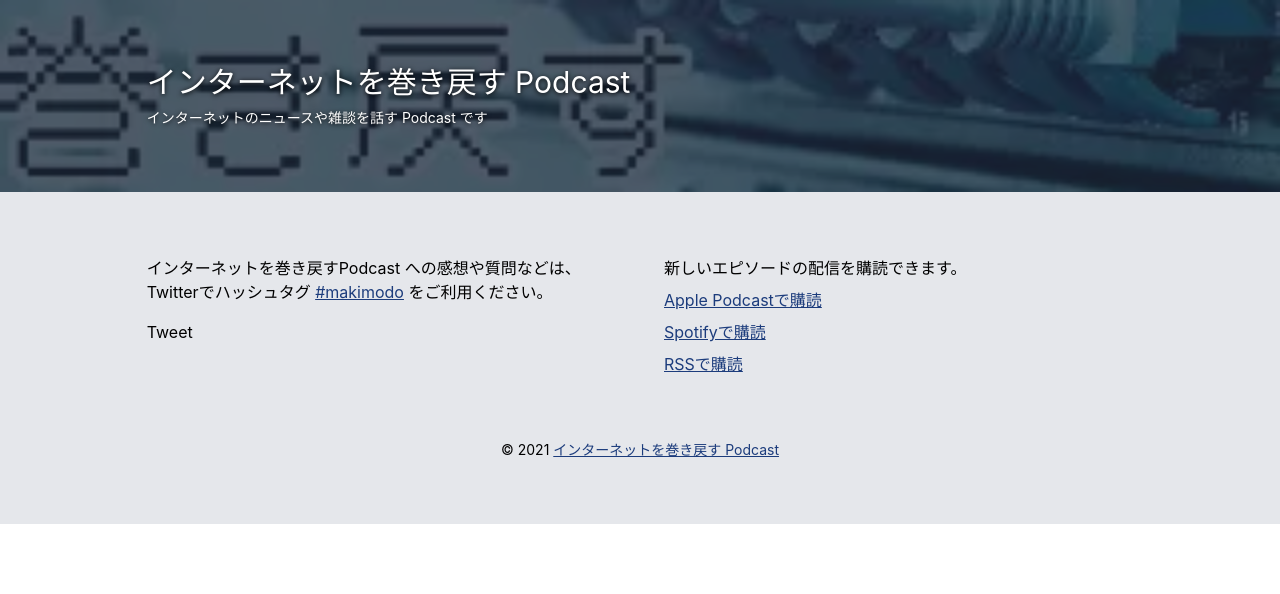
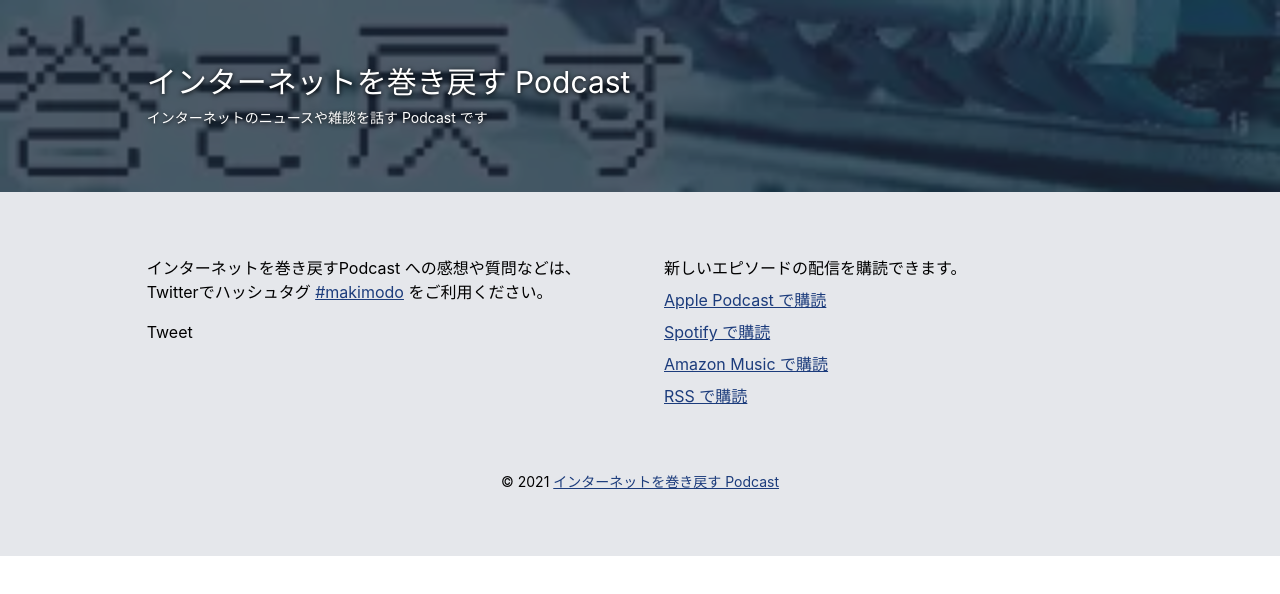
Before and after one commit to kzhrk/makimodo.net, a Nuxt app: page / in a window 1280 px wide. Shown: the top 594 px of the page. Built offline with nearby package versions, Linux system fonts and the light colour scheme; no server answers.

Commit message:
add amazon music link in footer

```diff
--- a/layouts/default.vue
+++ b/layouts/default.vue
@@ -26,9 +26,10 @@
       </div>
 			<dl class="sm:flex-1 flex flex-col gap-2">
 				<dt>新しいエピソードの配信を購読できます。</dt>
-				<dd><a class="link underline hover:no-underline" href="https://podcasts.apple.com/jp/podcast/%E3%82%A4%E3%83%B3%E3%82%BF%E3%83%BC%E3%83%8D%E3%83%83%E3%83%88%E3%82%92%E5%B7%BB%E3%81%8D%E6%88%BB%E3%81%99podcast/id1554626944">Apple Podcastで購読</a></dd>
-				<dd><a class="link underline hover:no-underline" href="https://open.spotify.com/show/4dN5Q9bembieGrumDMqzwO">Spotifyで購読</a></dd>
-				<dd><a class="link underline hover:no-underline" href="/feed.xml">RSSで購読</a></dd>
+				<dd><a class="link underline hover:no-underline" href="https://podcasts.apple.com/jp/podcast/%E3%82%A4%E3%83%B3%E3%82%BF%E3%83%BC%E3%83%8D%E3%83%83%E3%83%88%E3%82%92%E5%B7%BB%E3%81%8D%E6%88%BB%E3%81%99podcast/id1554626944">Apple Podcast で購読</a></dd>
+				<dd><a class="link underline hover:no-underline" href="https://open.spotify.com/show/4dN5Q9bembieGrumDMqzwO">Spotify で購読</a></dd>
+				<dd><a class="link underline hover:no-underline" href="https://music.amazon.co.jp/podcasts/34d721d5-4224-466a-9cd4-76dc595002cf/">Amazon Music で購読</a></dd>
+				<dd><a class="link underline hover:no-underline" href="/feed.xml">RSS で購読</a></dd>
 			</dl>
     </div>
     <p class="mt-16 text-sm text-center">
```
